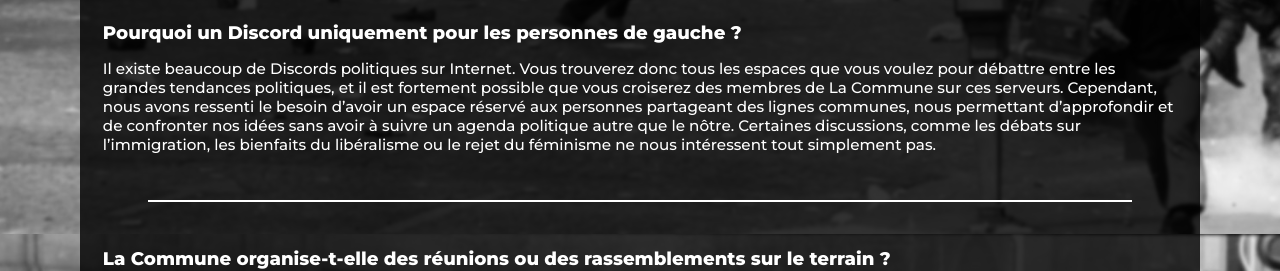
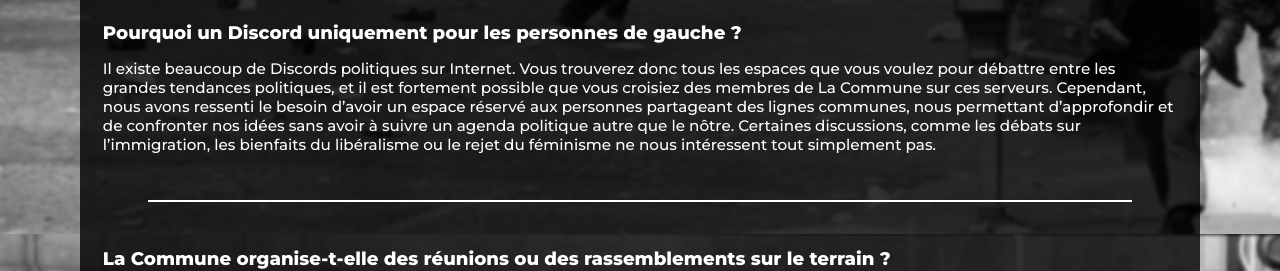
Before and after one commit to Ettaniel/accueil, a Jekyll site: the page built from index.html, in a window 1280 px wide. Shown: the part 1566-1837 px from the top of the page. Built offline with Jekyll 4.4.1, drawn with Linux system fonts in a browser that asks for light colours.

```diff
--- a/index.html
+++ b/index.html
@@ -39,7 +40,7 @@ permalink:
 <h1 id="faq">Questions récurrentes</h1>
 <div class="textBlock">
 	<h2 id="nm-gauche">Pourquoi un Discord uniquement pour les personnes de gauche ?</h2>
-	<p>Il existe beaucoup de Discords politiques sur Internet. Vous trouverez donc tous les espaces que vous voulez pour débattre entre les grandes tendances politiques, et il est fortement possible que vous croiserez des membres de La Commune sur ces serveurs. Cependant, nous avons ressenti le besoin d’avoir un espace réservé aux personnes partageant des lignes communes, nous permettant d’approfondir et de confronter nos idées sans avoir à suivre un agenda politique autre que le nôtre. Certaines discussions, comme les débats sur l’immigration, les bienfaits du libéralisme ou le rejet du féminisme ne nous intéressent tout simplement pas.</p>
+	<p>Il existe beaucoup de Discords politiques sur Internet. Vous trouverez donc tous les espaces que vous voulez pour débattre entre les grandes tendances politiques, et il est fortement possible que vous croisiez des membres de La Commune sur ces serveurs. Cependant, nous avons ressenti le besoin d’avoir un espace réservé aux personnes partageant des lignes communes, nous permettant d’approfondir et de confronter nos idées sans avoir à suivre un agenda politique autre que le nôtre. Certaines discussions, comme les débats sur l’immigration, les bienfaits du libéralisme ou le rejet du féminisme ne nous intéressent tout simplement pas.</p>
 
 	<hr/>
 
```
Also changed, not shown: other parts of index.html (+1 -0 lines), images/preview-facebook.png (added).
